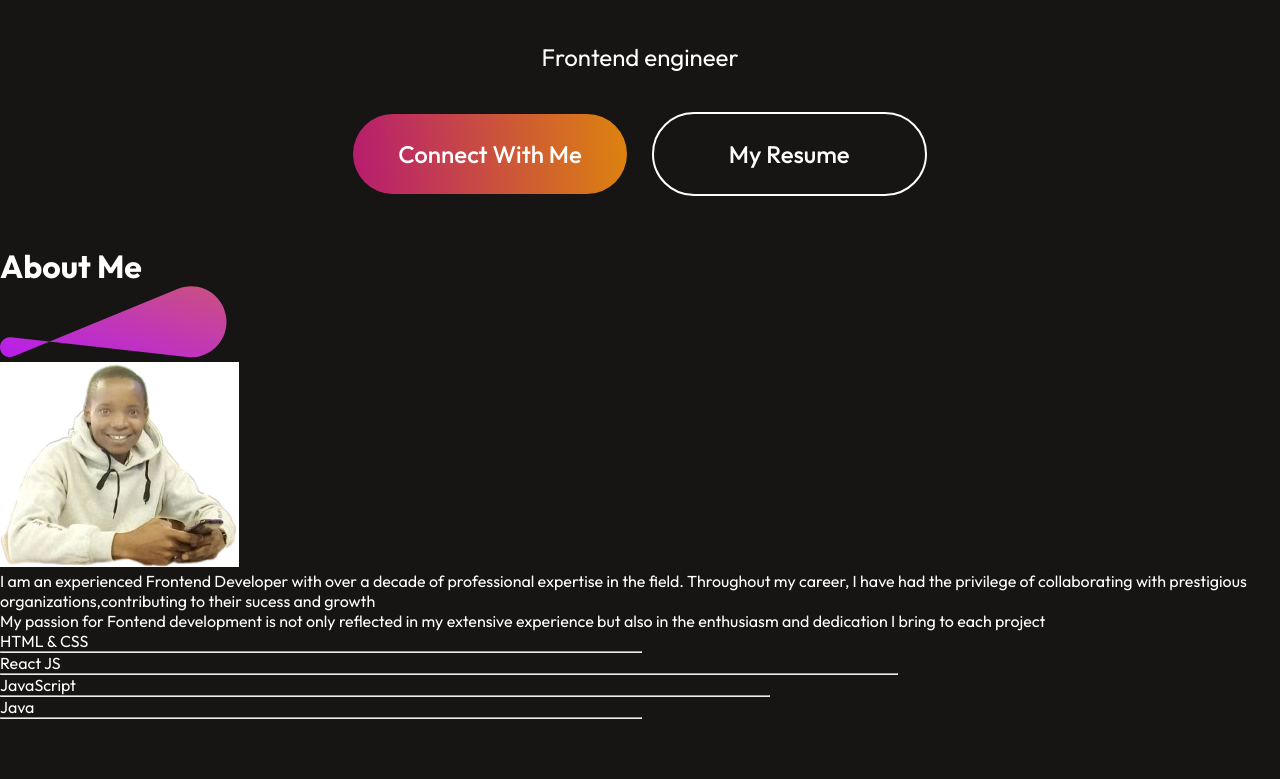
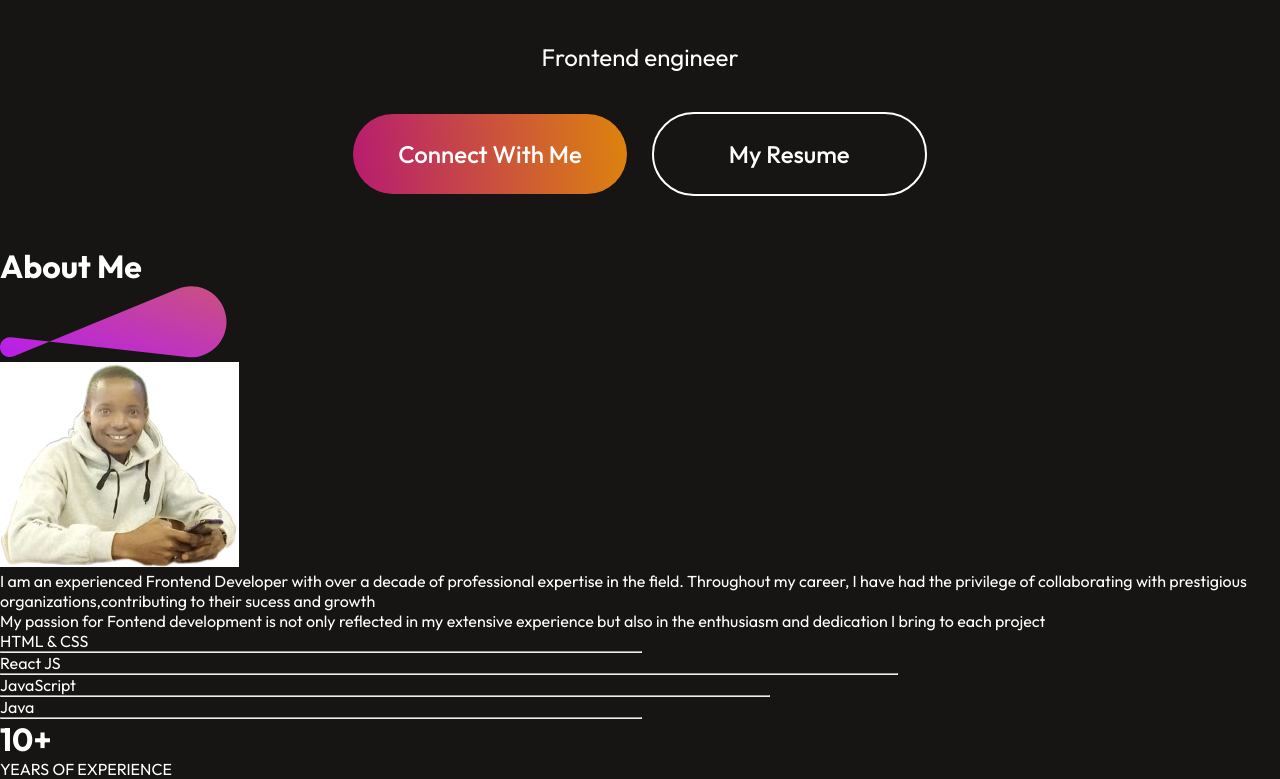
Before and after one commit to KipletingEdwin/Kipleting-Edwin, a React (Vite) app: page / in a window 1280 px wide. Shown: the part 847-1626 px from the top of the page. Before the commit the page ends 1566 px from the top, so only its background shows below. Built offline with nearby package versions, Linux system fonts and the light colour scheme.

Commit message:
add h1 and p tag on the about-achievement

```diff
--- a/src/Components/About/About.jsx
+++ b/src/Components/About/About.jsx
@@ -28,6 +28,12 @@ const About = () => {
                     </div>
                 </div>
             </div>
+            <div className="about-achievements">
+                <div className="about-achievement">
+                    <h1>10+</h1>
+                    <p>YEARS OF EXPERIENCE</p>
+                </div>
+            </div>
 
         </div>
     </div>
```
